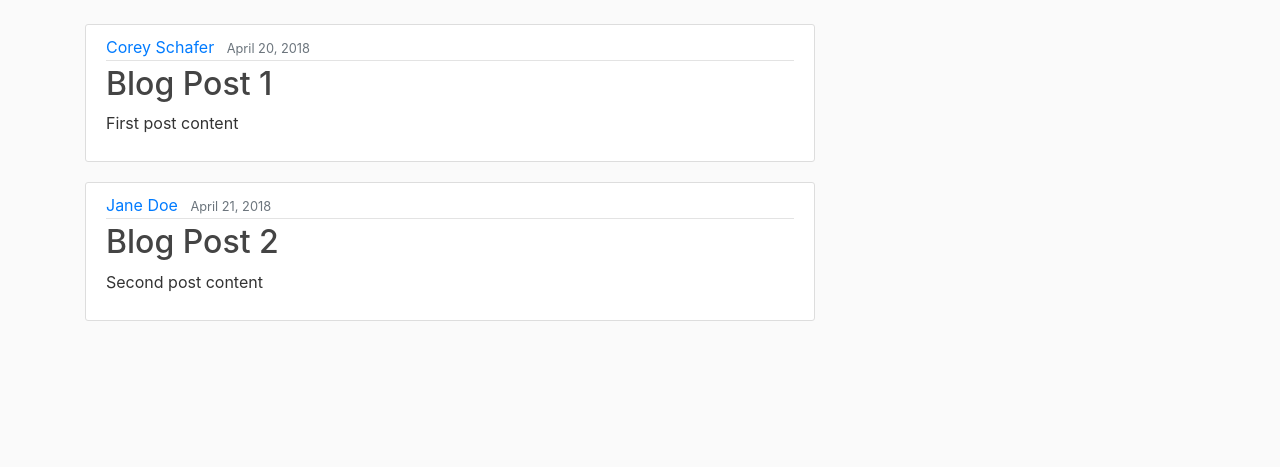
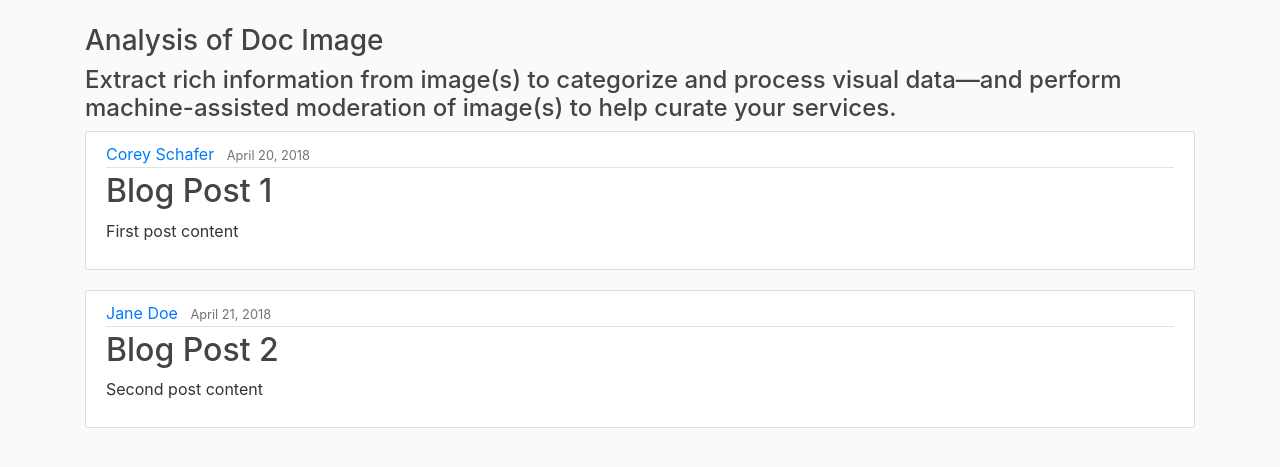
Before and after one commit to dilippuri/Aadhaar-Card-OCR, a Flask app: page / in a window 1280 px wide. Shown: the part 56-523 px from the top of the page. Run offline with Flask 2, Linux system fonts and the light colour scheme; some libraries are stand-ins or nearby versions.

Commit message:
updation

```diff
--- a/templates/home.html
+++ b/templates/home.html
@@ -12,4 +12,5 @@
           </div>
         </article>
     {% endfor %}
+
 {% endblock content %}
--- a/templates/layout.html
+++ b/templates/layout.html
@@ -42,7 +42,9 @@
     </header>
     <main role="main" class="container">
       <div class="row">
-        <div class="col-md-8">
+        <div class="col-md-12">
+            <h3>Analysis of Doc Image</h3>
+            <h4>Extract rich information from image(s) to categorize and process visual data—and perform machine-assisted moderation of image(s) to help curate your services.</h4>
           {% block content %}{% endblock %}
         </div>
 <!--
```
